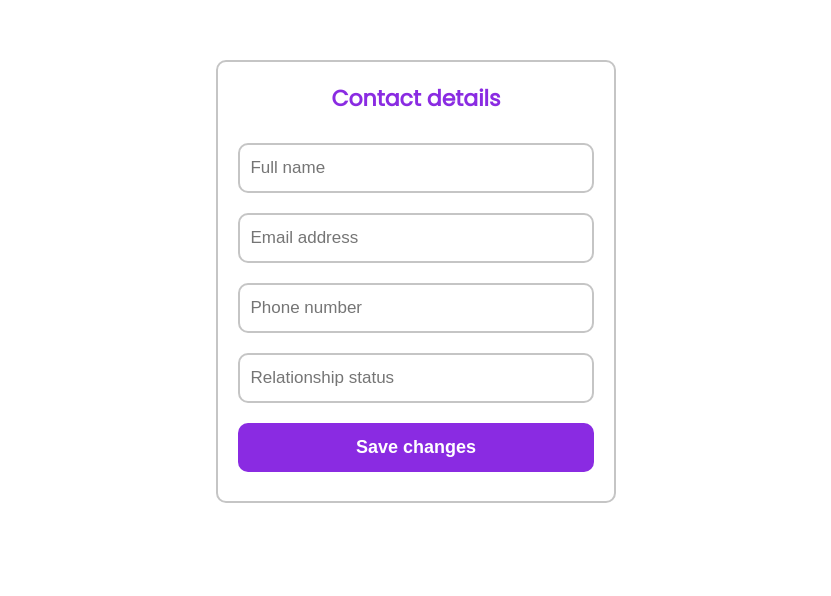
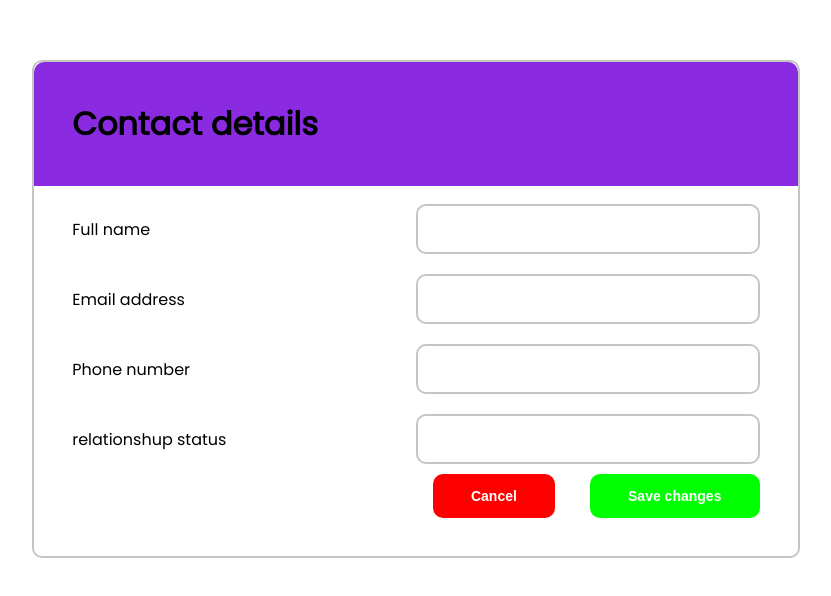
Before and after one commit to mohammad-kassem/address-book-frontend, a React (Create React App) app: page /contacts/1 in a window 1280 px wide. Shown: the part 140-736 px from the top of the page, without its empty margins (224-1055 px from the left). Built offline with nearby package versions, Linux system fonts and the light colour scheme; no server answers.

Commit message:
feat: adding teh style to the Contactform component

```diff
--- a/src/components/ContactForm.js
+++ b/src/components/ContactForm.js
@@ -1,5 +1,5 @@
 import { useState, useEffect } from "react";
-import { Link } from "react-router-dom";
+import { Link, useNavigate } from "react-router-dom";
 import axios from "axios";
 import { useParams } from "react-router-dom";
 
@@ -12,6 +12,7 @@ function ContactForm({type, add, update}){
     const [location, setLocation] = useState("");
 
     const { id } = useParams();
+    const navigate = useNavigate();
 
     useEffect(function(){
         getContact();
@@ -49,20 +50,38 @@ function ContactForm({type, add, update}){
     };
 
     return (
-        <form className="form" onSubmit={onSubmit}>
+        <form className="contact-form" onSubmit={onSubmit}>
+            <div className="contact-header">
+            <h1>Contact details</h1>
+            </div>
             <div className="form-content">
-                <h1>Contact details</h1>
-                <input type="text" id="full-name" value={name} placeholder="Full name" onChange={function(e){
+                <div className="input-container">
+                <label>Full name</label>
+                <input type="text" id="full-name" value={name} onChange={function(e){
                 setName(e.target.value);}}></input>
-                <input type="email" id="email" value={email} placeholder="Email address" required onChange={function(e){
+                </div>
+                <div className="input-container">
+                <label>Email address</label>
+                <input type="email" id="email" value={email} required onChange={function(e){
                 setEmail(e.target.value);}}></input>
-                <input type="text" id="phone" value={phone} placeholder="Phone number" required onChange={function(e){
+                </div>
+                <div className="input-container">
+                <label>Phone number</label>
+                <input type="text" id="phone" value={phone} required onChange={function(e){
                 setPhone(e.target.value);}}></input>
-                <input type="text" id="relationship" value={relationship} placeholder="Relationship status" required onChange={function(e){
+                </div>
+                <div className="input-container">
+                <label>relationshup status</label>
+                <input type="text" id="relationship" value={relationship} required onChange={function(e){
                  setRelationship(e.target.value);}}></input>
-                {/* <input type="text" id="location" value={phone} placeholder="Relationship status" required onChange={function(e){
+                 </div>
+                {/* {<label>Location</label> */
+                /* <input type="text" id="location" value={location} required onChange={function(e){
                 setRelationship(e.target.value);}}></input> */}
-                <button type="submit" className="btn btn-large">Save changes</button>
+                <div className="button-container">
+                <button type="button" className="btn red" onClick={()=>navigate("/contacts")}>Cancel</button>
+                <button type="submit" className="btn green">Save changes</button>
+                </div>
             </div>
         </form>
     )
--- a/src/index.css
+++ b/src/index.css
@@ -158,3 +158,47 @@ img{
     text-align: center;
     cursor: pointer;
 }
+
+/* Contact update and add */
+.input-container{
+    display: flex;
+    justify-content: space-between;
+    align-items: center;
+}
+
+.contact-form{
+    width: 60%;
+    margin: 25vh auto;
+    background-color: #fff;
+    border: 2px solid #c5c5c5;
+    border-radius: 10px;
+}
+
+.contact-header{
+    background-color: blueviolet;
+    padding: 5%;
+    height: 100%;
+    border-radius: 10px 10px 0 0;
+}
+
+.contact-form input {
+    width: 50%;
+    height: 50px;
+    border: 2px solid #c5c5c5;
+    border-radius: 10px;
+    font-size: 17px;
+    box-sizing: border-box;
+    padding: 0 2%;
+    margin: 10px 0;
+}
+
+.contact-form .form-content{
+    margin: 5%;
+    margin-top: 1%;
+}
+
+.button-container{
+    display: flex;
+    justify-content: flex-end;
+    gap: 5%;
+}
```
